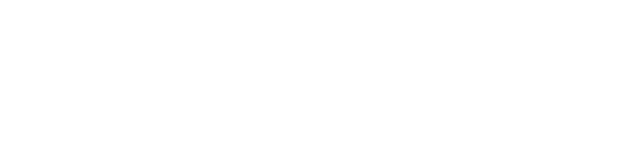
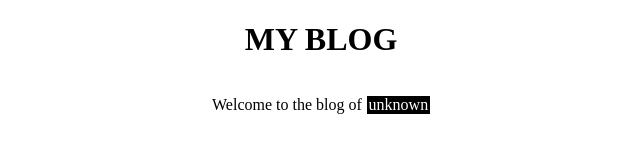
Before and after one commit to karimovmuhamadali91-arch/home-work-15, a plain HTML site: page index.html in a window 1280 px wide. Shown: the whole page, without its empty margins (319-959 px from the left). Drawn offline with Linux system fonts and the light colour scheme.

Commit message:
box1 dob kadm

```diff
--- a/index.html
+++ b/index.html
@@ -1,12 +1,21 @@
 <!DOCTYPE html>
 <html lang="en">
+
 <head>
     <meta charset="UTF-8">
     <meta name="viewport" content="width=device-width, initial-scale=1.0">
     <title>Document</title>
     <link rel="stylesheet" href="./style.css">
 </head>
+
 <body>
+    <div class="box1">
+        <h1>MY BLOG</h1>
+        <div class="div1">
+            <p>Welcome to the blog of</p>
+            <p class="p1">unknown</p>
+        </div>
+    </div>
+</body>
 
-</body>
 </html>
--- a/style.css
+++ b/style.css
@@ -0,0 +1,14 @@
+.box1 {
+    text-align: center;
+}
+.div1 {
+    display: flex;
+    justify-content: center;
+    align-items: center;
+    gap: 5px;
+}
+.p1 {
+    width: 5%;
+    background-color: black;
+    color: white;
+}
```
